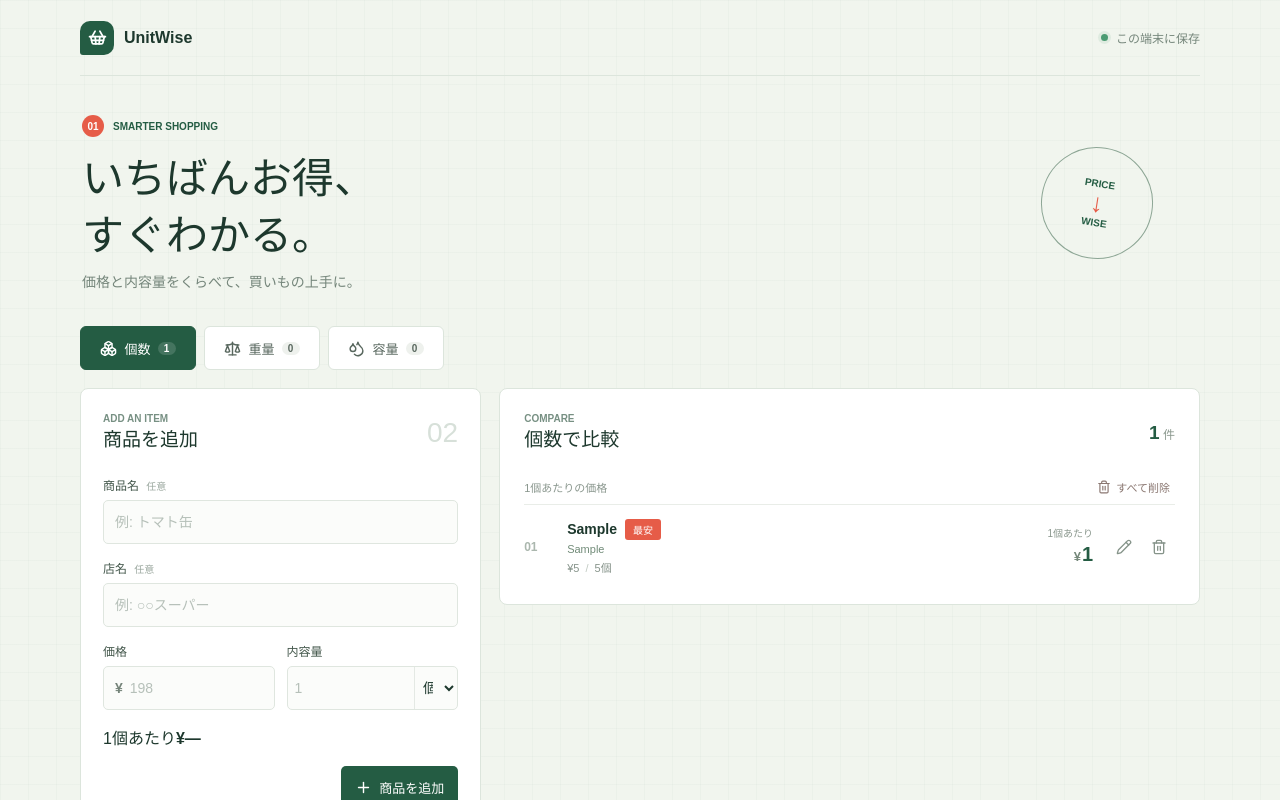
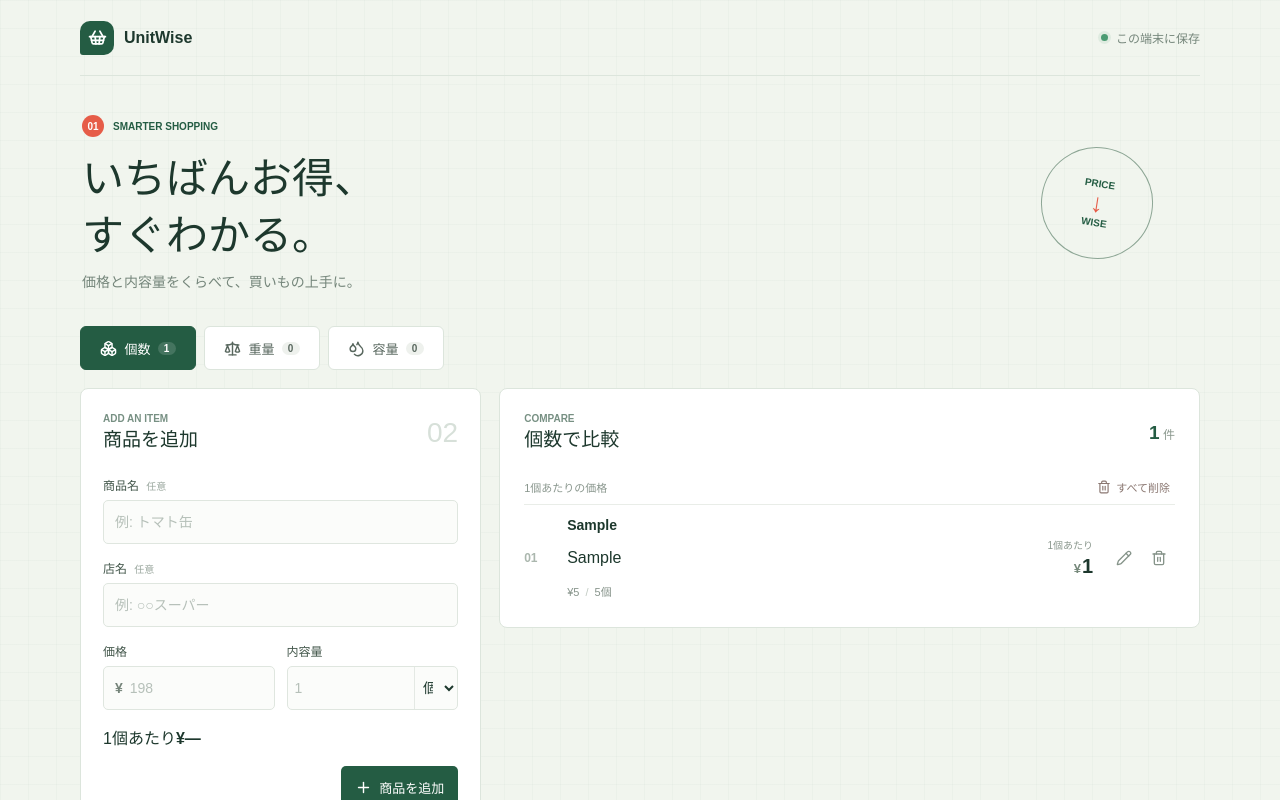
Before and after one commit to kekke36/unit-wise, a React (Vite) app: page / in a window 1280 px wide. Both pictures are taken after typing "Sample", "Sample", "5", "5" into the empty fields and a click on the button "商品を追加". Shown: the top 800 px of the page. Built offline with nearby package versions, Linux system fonts and the light colour scheme.

Commit message:
feat: 最安アイコン削除

```diff
--- a/src/App.css
+++ b/src/App.css
@@ -519,26 +519,6 @@ main {
   white-space: nowrap;
 }
 
-.product-store {
-  margin: 3px 0 0;
-  overflow: hidden;
-  color: #718b78;
-  font-size: 11px;
-  text-overflow: ellipsis;
-  white-space: nowrap;
-}
-
-.best-badge {
-  min-width: 36px;
-  padding: 3px 6px;
-  color: #fff;
-  background: var(--coral);
-  border-radius: 3px;
-  font-size: 10px;
-  font-weight: 700;
-  text-align: center;
-}
-
 .product-details {
   margin: 4px 0 0;
   color: #87948b;
@@ -577,10 +557,6 @@ main {
   margin-right: 1px;
   color: #75887a;
   font-size: 13px;
-}
-
-.is-best .unit-price-block strong {
-  color: var(--green);
 }
 
 .product-actions {
@@ -642,21 +618,6 @@ main {
   margin: 0;
   color: #8a978e;
   font-size: 11px;
-}
-
-.comparison-footnote {
-  min-height: 34px;
-  margin-top: 3px;
-  display: flex;
-  align-items: center;
-  gap: 6px;
-  color: #829087;
-  border-top: 1px solid #edf0ec;
-  font-size: 10px;
-}
-
-.comparison-footnote svg {
-  color: #3d8d62;
 }
 
 .footer {
@@ -814,12 +775,6 @@ main {
     font-size: 12px;
   }
 
-  .best-badge {
-    min-width: 31px;
-    padding: 2px 4px;
-    font-size: 9px;
-  }
-
   .product-details {
     font-size: 10px;
   }
--- a/src/App.tsx
+++ b/src/App.tsx
@@ -21,7 +21,6 @@ import {
 } from "./lib/storage";
 import {
   calculateUnitPrice,
-  getBestValueIds,
   getCategory,
   type Product,
   type ProductCategory,
@@ -74,7 +73,6 @@ function App() {
   const visibleProducts = products.filter(
     (product) => getCategory(product.unit) === category,
   );
-  const bestValueIds = getBestValueIds(visibleProducts);
   const unitLabel =
     category === "count" ? "1個" : category === "weight" ? "100g" : "100ml";
   const draftUnitPrice = calculateUnitPrice(
@@ -409,11 +407,10 @@ function App() {
                     product.amount,
                     product.unit,
                   );
-                  const isBestValue = bestValueIds.has(product.id);
 
                   return (
                     <li
-                      className={`product-row${isBestValue ? " is-best" : ""}`}
+                      className="product-row"
                       key={product.id}
                     >
                       <span className="product-rank">
@@ -422,9 +419,6 @@ function App() {
                       <div className="product-main">
                         <div className="product-title-line">
                           <h3>{product.name || "名前なし"}</h3>
-                          {isBestValue && (
-                            <span className="best-badge">最安</span>
-                          )}
                         </div>
                         {product.store && (
                           <p className="product-store">{product.store}</p>
@@ -471,13 +465,6 @@ function App() {
                 })}
               </ol>
             )}
-
-            {visibleProducts.length > 1 && (
-              <div className="comparison-footnote">
-                <Check size={14} />
-                <span>単価が低い商品に「最安」を表示しています</span>
-              </div>
-            )}
           </section>
         </div>
       </main>
```
Also changed, not shown: 1 other file (tests, documents, lock files or other folders).
